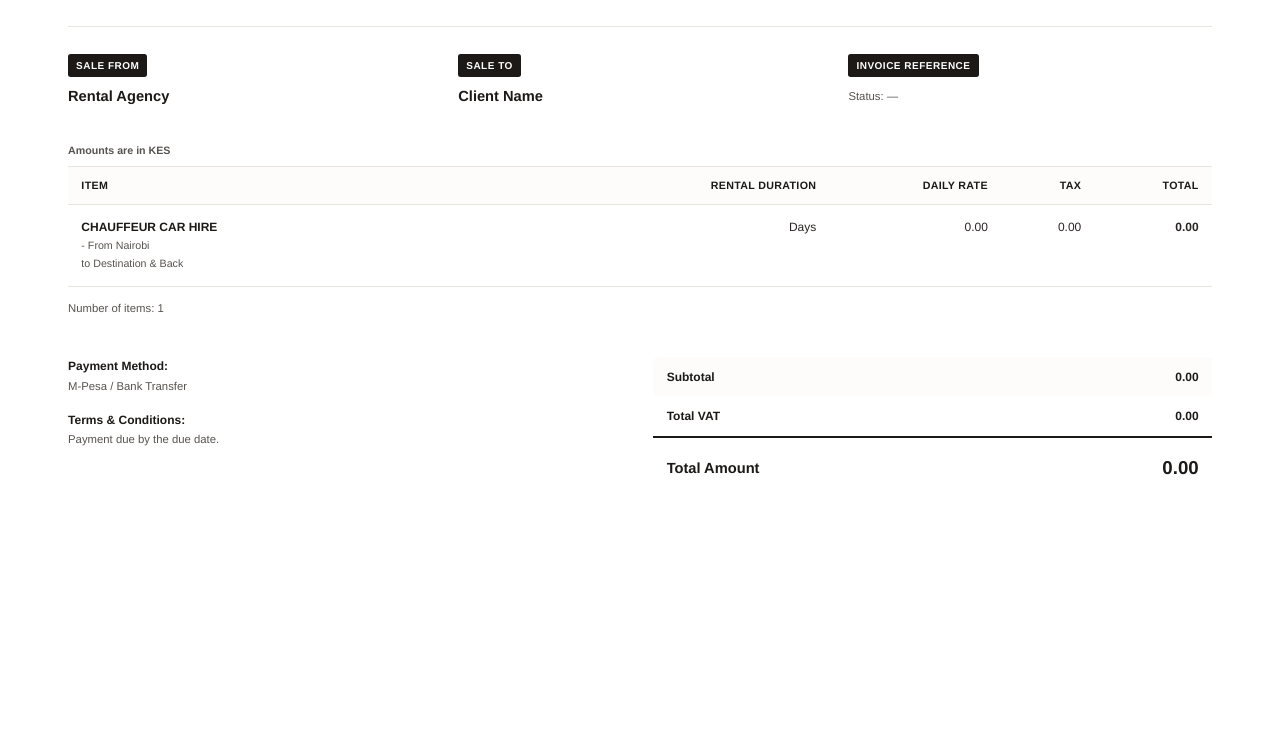
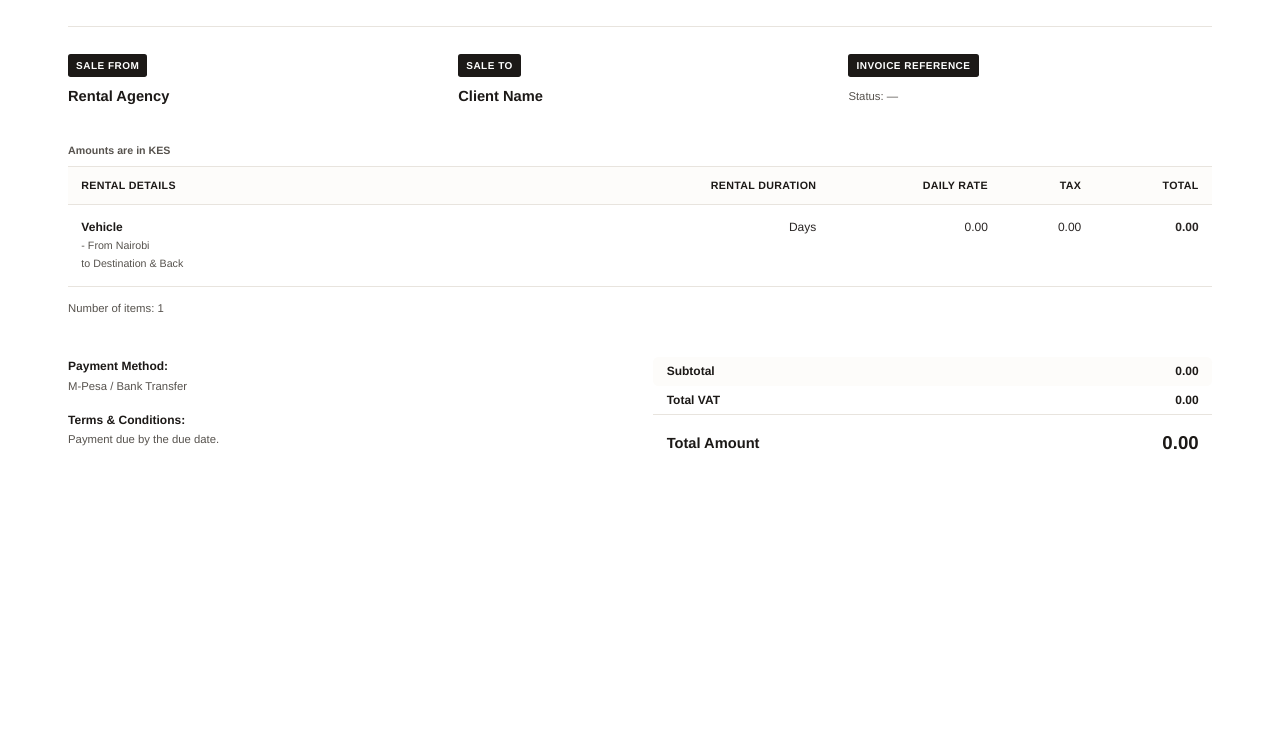
Before and after one commit to ronnyokumu7-arch/rental-manager-backend, a Python web app: template app/templates/invoice_premium.html in a window 1280 px wide. Shown: the part 138-870 px from the top of the page. Run offline with Jinja, Linux system fonts and the light colour scheme; the template is opened without the code that fills it, so the values that code supplies are empty.

Commit message:
still building invoice template

```diff
--- a/app/templates/invoice_premium.html
+++ b/app/templates/invoice_premium.html
@@ -5,7 +5,7 @@
     <title>Invoice - {{ invoice.invoice_number }}</title>
     <style>
         /* ═══════════════════════════════════════════════════════════
-           PREMIUM INVOICE - FIXED ALIGNMENT & LOGO
+           PREMIUM INVOICE - FINAL POLISH (ALIGNED & DYNAMIC)
            ═══════════════════════════════════════════════════════════ */
         @page {
             size: A4;
@@ -65,7 +65,6 @@
         .meta-label { font-weight: 700; color: #1C1917; }
         .text-brand { color: #7C3AED; font-weight: 700; }
 
-        /* ✅ Reduced Logo Size */
         .header-right {
             display: flex;
             justify-content: flex-end;
@@ -75,7 +74,7 @@
 
         .logo-box {
             max-width: 120pt;
-            max-height: 45pt; /* Reduced from 60pt */
+            max-height: 45pt;
             display: flex;
             align-items: center;
             justify-content: flex-end;
@@ -87,7 +86,7 @@
         }
         .logo-fallback {
             font-weight: 900;
-            font-size: 16pt; /* Slightly reduced */
+            font-size: 16pt;
             color: #1C1917;
             letter-spacing: -0.03em;
             text-align: right;
@@ -155,24 +154,24 @@
         .text-right { text-align: right; }
         .font-bold { font-weight: 700; color: #1C1917; }
 
-        /* ── BOTTOM SPLIT (Fixed Alignment) ───────────────────────── */
+        /* ── BOTTOM SPLIT (Perfect Alignment) ─────────────────────── */
         .bottom-split {
             display: grid;
             grid-template-columns: 1fr 1fr;
             gap: 20pt;
             margin-top: 10pt;
             break-inside: avoid;
-            align-items: start; /* ✅ Ensures top alignment */
+            align-items: start; /* ✅ Aligns top of left and right columns */
         }
 
-        .payment-info { display: flex; flex-direction: column; gap: 12pt; margin-top: 0; }
+        .payment-info { display: flex; flex-direction: column; gap: 12pt; }
         .info-block-title { font-size: 9pt; font-weight: 700; color: #1C1917; margin-bottom: 2pt; }
         .info-block-text { font-size: 8.5pt; color: #57534E; }
 
-        /* ✅ Totals Table (No background wrapper, only row background) */
+        /* ✅ Totals Table - No Wrapper Padding */
         .totals-table { width: 100%; border-collapse: collapse; }
         .totals-table td {
-            padding: 8pt 10pt;
+            padding: 6pt 10pt;
             font-size: 9pt;
             color: #57534E;
         }
@@ -182,6 +181,9 @@
             background: #FDFCFA;
             font-weight: 700;
             color: #1C1917;
+            /* ✅ No top padding, ensuring perfect alignment with left column */
+            padding-top: 4pt;
+            padding-bottom: 4pt;
         }
         .subtotal-row td:first-child { border-top-left-radius: 4pt; border-bottom-left-radius: 4pt; }
         .subtotal-row td:last-child { border-top-right-radius: 4pt; border-bottom-right-radius: 4pt; }
@@ -190,12 +192,14 @@
         .vat-row td {
             font-weight: 700;
             color: #1C1917;
+            padding-top: 4pt;
+            padding-bottom: 4pt;
         }
 
-        /* Clean Total Row (No Black Background) */
+        /* ✅ Clean Total Row - Thin Divider */
         .total-row td {
-            border-top: 1.5pt solid #1C1917;
-            padding-top: 12pt;
+            border-top: 1pt solid #E8E4DE; /* ✅ Thin line */
+            padding-top: 10pt;
             background: transparent;
         }
         .total-row .grand-total-label { font-size: 11pt; font-weight: 900; color: #1C1917; }
@@ -286,13 +290,13 @@
             </div>
         </div>
 
-        <!-- MAIN ITEMS TABLE -->
+        <!-- MAIN ITEMS TABLE (Dynamic Details) -->
         <div class="currency-note">Amounts are in {{ invoice.currency_code or 'KES' }}</div>
 
         <table class="data-table">
             <thead>
                 <tr>
-                    <th style="width: 45%;">Item</th>
+                    <th style="width: 45%;">Rental Details</th>
                     <th class="text-right">Rental Duration</th>
                     <th class="text-right">Daily Rate</th>
                     <th class="text-right">Tax</th>
@@ -302,7 +306,11 @@
             <tbody>
                 <tr>
                     <td>
-                        <span class="font-bold">CHAUFFEUR CAR HIRE</span><br>
+                        <!-- ✅ Dynamic Vehicle & Trip Details -->
+                        <span class="font-bold">
+                            {{ vehicle.make if vehicle else 'Vehicle' }} {{ vehicle.model if vehicle else '' }}
+                            {% if vehicle and vehicle.plate_number %}({{ vehicle.plate_number }}){% endif %}
+                        </span><br>
                         <span style="font-size: 8pt; color: #57534E;">
                             - From {{ tenant_profile.address if tenant_profile else 'Nairobi' }}<br>
                             to {{ booking.destination if booking else 'Destination' }} & Back
@@ -320,7 +328,7 @@
             Number of items: 1
         </div>
 
-        <!-- BOTTOM SPLIT (Aligned Top) -->
+        <!-- BOTTOM SPLIT -->
         <div class="bottom-split">
             <!-- Left Side: Payment Details -->
             <div class="payment-info">
@@ -344,7 +352,7 @@
             <div>
                 <table class="totals-table">
                     <tbody>
-                        <!-- ✅ Background only on Subtotal Row -->
+                        <!-- ✅ Background only on Subtotal Row, zero top padding for alignment -->
                         <tr class="subtotal-row">
                             <td>Subtotal</td>
                             <td class="text-right">{{ '%.2f'|format(invoice.amount_due) }}</td>
@@ -353,7 +361,7 @@
                             <td>Total VAT</td>
                             <td class="text-right">0.00</td>
                         </tr>
-                        <!-- Clean Total Row -->
+                        <!-- Clean Total Row with Thin Divider -->
                         <tr class="total-row">
                             <td class="grand-total-label">Total Amount</td>
                             <td class="grand-total-value">{{ invoice.currency_code }} {{ '%.2f'|format(invoice.amount_due) }}</td>
```
